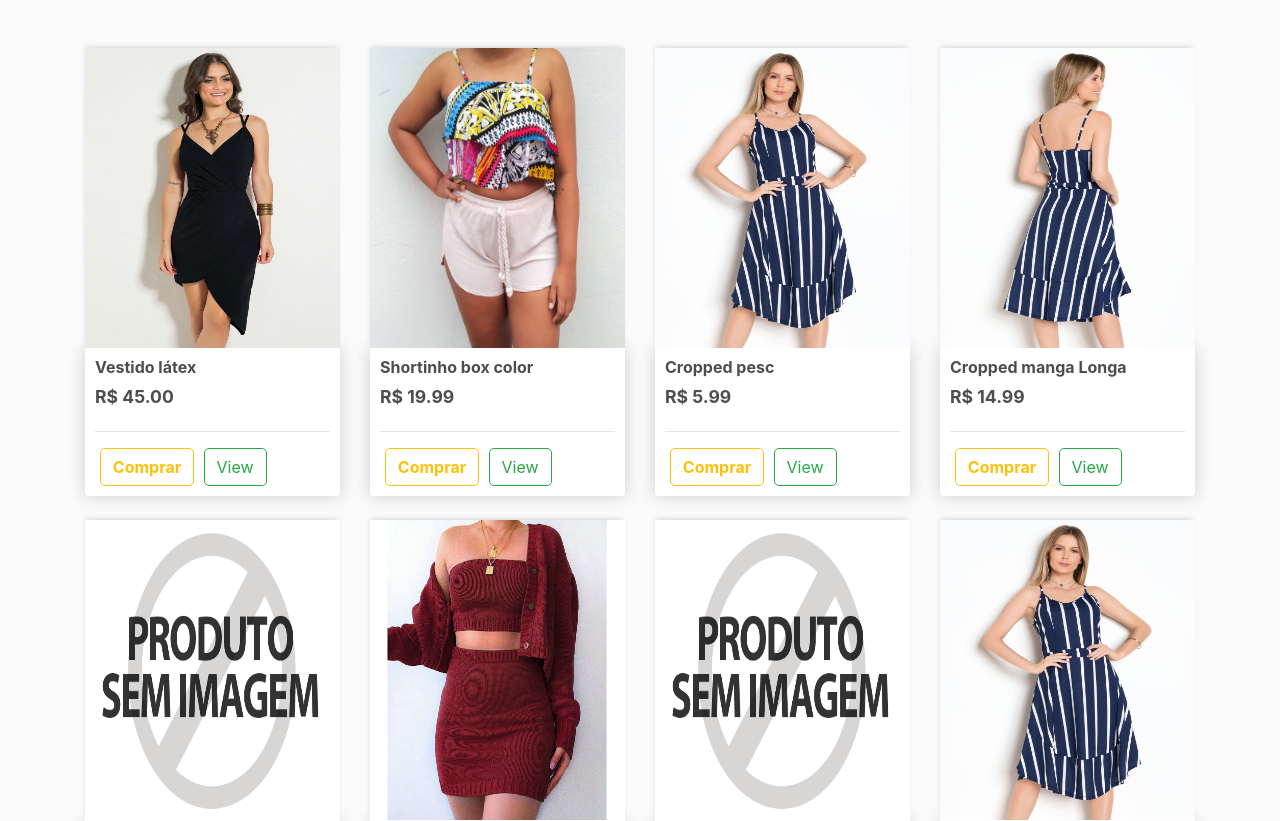
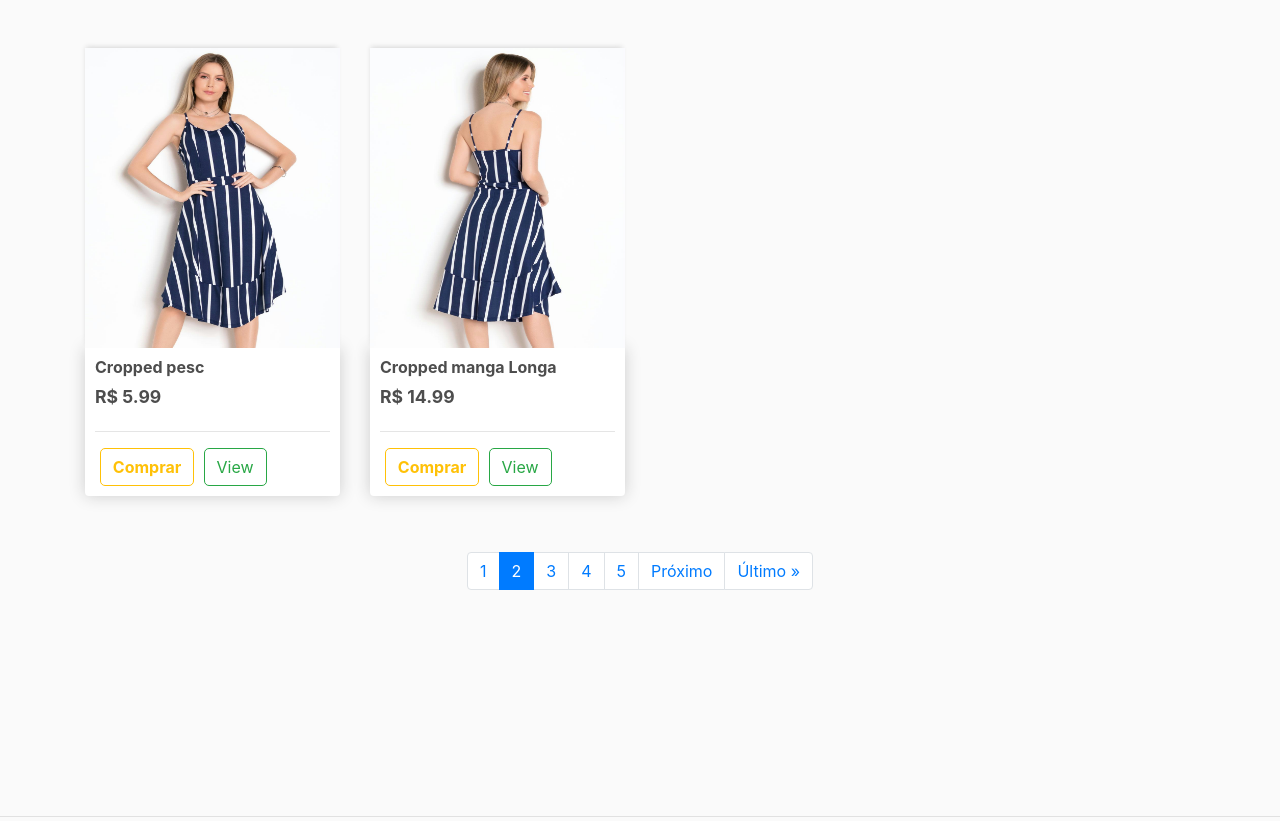
Before and after one commit to imklesley/ecommerce, a Django app: page /?page=2 in a window 1280 px wide. Shown: the part 86-907 px from the top of the page. Run offline with Django 3.2, Linux system fonts and the light colour scheme; data comes from the database, SQL or seed files in the repository; both versions use the stored data as it was after the commit; some libraries are stand-ins or nearby versions.

Commit message:
Inicio de montagem do site em Class-Based Views. Página inicial finalizada, e paginação já finalizada

```diff
--- /dev/null
+++ b/store/templates/store/snippet/pagination.html
@@ -0,0 +1,47 @@
+<!-- FILTERED Pagination -->
+<div class="d-flex flex-column m-auto pagination mt-5">
+    <nav aria-label="Page navigation">
+        <ul class="pagination pg-grey justify-content-center">
+            {% if blog_posts.has_previous %}
+                <li class="page-item">
+                    <a class="page-link"
+                       href="?{% if query %}q={{ query }}&{% endif %}page={{ page_obj.previous_page_number }}">&laquo;
+                        Voltar</a>
+                </li>
+            {% endif %}
+
+            {% for i in page_obj.paginator.page_range %}
+                {% if page_obj.number == i %}
+                    <li class="page-item active"><a class="page-link">{{ i }}</a></li>
+                {% else %}
+                    <li class="page-item"><a class="page-link"
+                                             href="?{% if query %}q={{ query }}&{% endif %}page={{ i }}">{{ i }}</a>
+                    </li>
+                {% endif %}
+            {% endfor %}
+
+            {% if page_obj.has_next %}
+                <li class="page-item">
+                    <a class="page-link"
+                       href="?{% if query %}q={{ query }}&{% endif %}page={{ page_obj.next_page_number }}">Próximo</a>
+                </li>
+                <li class="page-item">
+                    <a class="page-link"
+                       href="?{% if query %}q={{ query }}&{% endif %}page={{ page_obj.paginator.num_pages }}">Último
+                        &raquo;</a>
+                </li>
+            {% else %}
+                <li class="page-item">
+                    <a class="page-link"
+                       href="?{% if query %}q={{ query }}&{% endif %}page={{ page_obj.previous_page_number  }}">Anterior</a>
+                </li>
+                <li class="page-item">
+                    <a class="page-link"
+                       href="?{% if query %}q={{ query }}&{% endif %}page=1">Inicio
+                        &raquo;</a>
+                </li>
+            {% endif %}
+        </ul>
+    </nav>
+</div>
+<!-- end pagination-->
--- a/store/templates/store/store.html
+++ b/store/templates/store/store.html
@@ -30,6 +30,8 @@
     </div>
 
 
+    {% include 'store/snippet/pagination.html' %}
+
 
 
 
--- a/store/urls.py
+++ b/store/urls.py
@@ -4,7 +4,7 @@ from .views import *
 
 
 urlpatterns = [
-    path('', store, name='store'),
+    path('', StoreView.as_view(), name='store'),
     path('cart/', cart, name='cart'),
     path('checkout/', checkout, name='checkout'),
     path('update_item/', update_item, name='update_item'),
--- a/store/utils.py
+++ b/store/utils.py
@@ -53,7 +53,6 @@ def cartData(request) -> dict:
         quantity_items = items.count()
         return {'order': order, 'items': items, 'quantity_items': quantity_items}
     else:
-
         return cookieCart(request)
 
 
--- a/store/views.py
+++ b/store/views.py
@@ -7,10 +7,36 @@ from .utils import *
 import json
 from datetime import datetime
 
+# class-based view
+from django.views import View
+from django.views.generic import ListView
+
 
 def log_out(request):
     logout(request)
     return redirect('store')
+
+
+class StoreView(ListView):
+    # Dados que seão exibidos
+    model = Product
+    # nome desse model chamado no html, caso não coloque será object_list
+    context_object_name = 'products'
+    # É preciso sobrescrever o template
+    template_name = 'store/store.html'
+
+
+    #Para realizar paginação basta fazer isso.COISA MAIS LINDA QUE JÁ Ví kkk
+    paginate_by = 2
+
+
+    def get_context_data(self, **kwargs):
+        context = super(StoreView, self).get_context_data(**kwargs)
+        data = cartData(self.request)
+        order = data['order']
+        print(order)
+        context['order'] = order
+        return context
 
 
 def store(request):
@@ -81,8 +107,6 @@ def process_whatsapp_order(request):
     return JsonResponse('Whats Message Ready To Send', safe=False)
 
 
-
-
 #    {#LEMBRE QUE A OPÇÃO PAY WITH DEBIT OR CREDIT CARD SÓ IRÁ APARECER SE O SITE EM PRODUÇÃO POSSUIR certificado ssl#}
 def process_order(request):
     data = json.loads(request.body)
```
Also changed, not shown: db.sqlite3.
